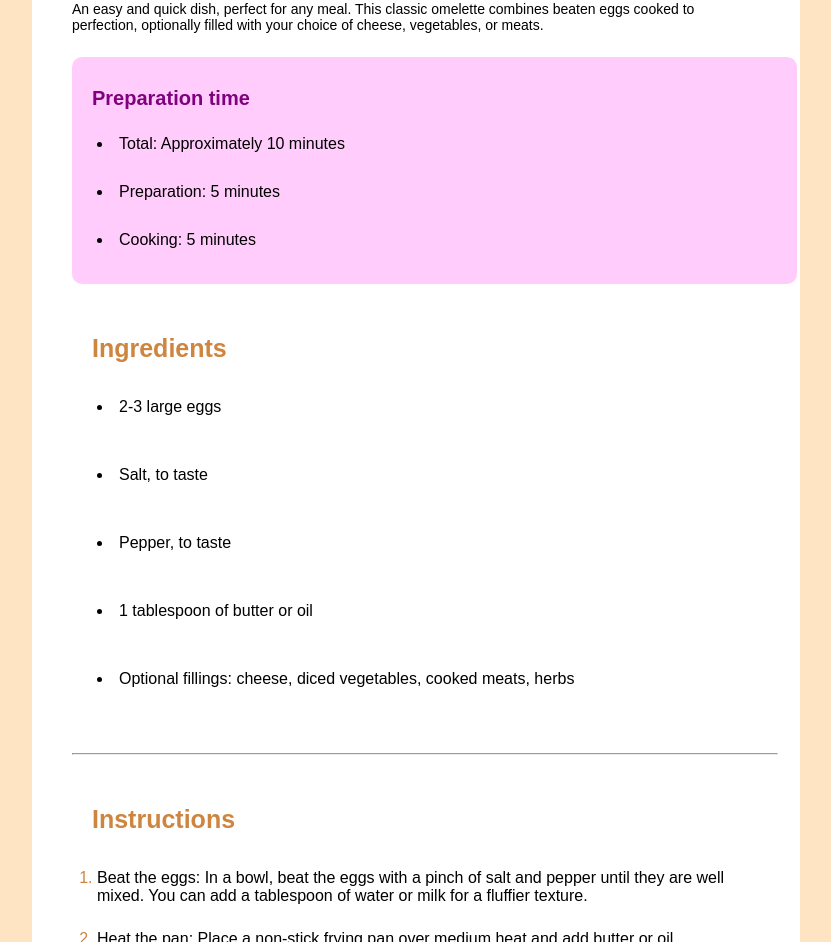
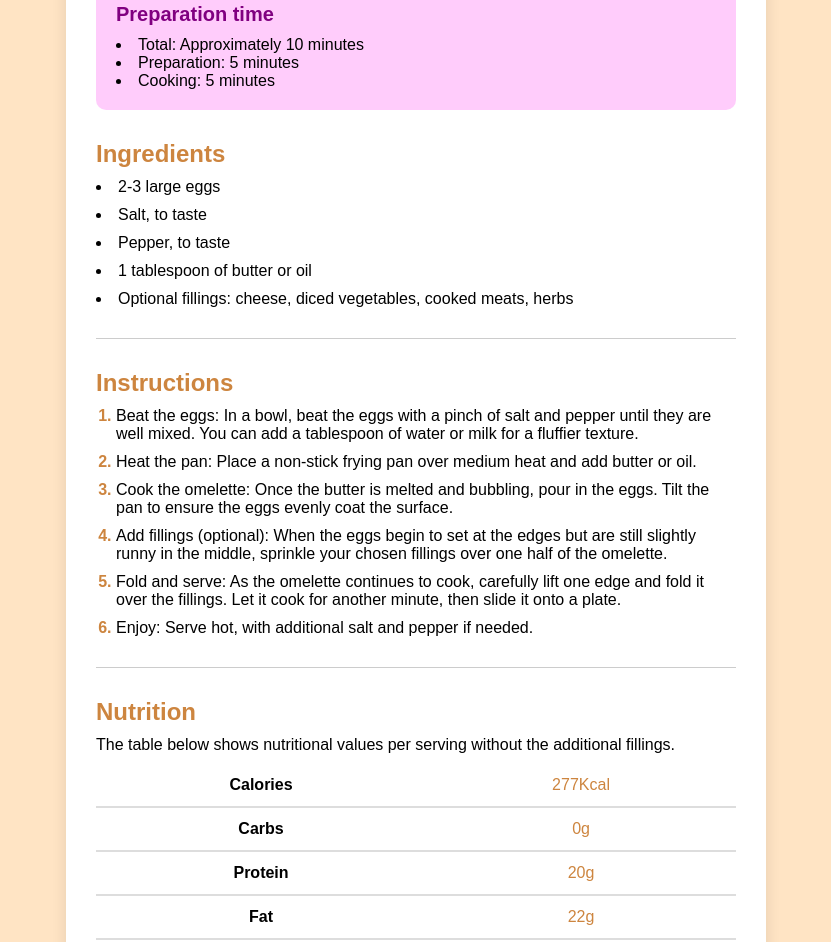
Before and after one commit to LucasLorde00/FEM-Omellete-Recipe, a plain HTML site: page index.html in a window 1280 px wide. Shown: the part 508-1450 px from the top of the page, without its empty margins (224-1055 px from the left). Drawn offline with Linux system fonts and the light colour scheme.

Commit message:
style.css

```diff
--- a/style.css
+++ b/style.css
@@ -1,31 +1,24 @@
 * {
     margin: 0;
     padding: 0;
+    box-sizing: border-box;
     font-family: Arial, Helvetica, sans-serif;
-}
-
-html {
-    height: 100%;
 }
 
 body {
     background-color: bisque;
     display: flex;
     justify-content: center;
-    align-items: center;
-    flex-direction: column;
+    padding: 20px;
 }
 
 .main-div {
     background-color: white;
     border-radius: 20px;
-    min-height: auto;
-    width: 60dvw;
-    margin-top: 10dvh;
-}
-
-.sub-div {
-    padding: 40px;
+    width: 100%;
+    max-width: 700px;
+    padding: 30px;
+    box-shadow: 0 0 15px rgba(0, 0, 0, 0.1);
 }
 
 .sub-div img {
@@ -36,80 +29,83 @@ body {
 }
 
 .initial-text {
+    margin: 30px 0;
     text-align: left;
-    text-justify: auto;
-    margin: 3dvh 0;
 }
 
 .initial-text strong {
     font-size: 30px;
+    display: block;
+    margin-bottom: 10px;
 }
 
 .initial-text p {
     font-size: 14px;
-    margin-top: 2dvh;
+    line-height: 1.6;
 }
 
 .preparation-time {
-    display: flex;
-    flex-direction: column;
-    align-items: flex-start;
-    margin: 20px 0;
+    background-color: rgba(255, 0, 234, 0.2);
     padding: 20px;
     border-radius: 10px;
-    width: 53.5dvw;
-    background-color: rgba(255, 0, 234, 0.2);
+    margin: 30px 0;
 }
 
-.preparation-time h1{
+.preparation-time h1 {
     font-size: 20px;
     color: purple;
-   margin: 10px 0px;
+    margin-bottom: 10px;
 }
 
-.preparation-time li {
-    margin: 15px 5px;
+.preparation-time ul {
+    list-style: disc inside;
 }
 
-hr {
-    width: 55dvw;
+.ingredients,
+.instructions,
+.nutrition {
+    margin: 30px 0;
 }
 
-.ingredients, .instructions, .nutrition {
-    display: flex;
-    flex-direction: column;
-    align-items: flex-start;
-    margin: 20px 0px;
-    padding: 20px;
+.ingredients h1,
+.instructions h1,
+.nutrition h1 {
+    font-size: 24px;
+    color: peru;
+    margin-bottom: 10px;
 }
 
-.ingredients h1, .instructions h1, .nutrition h1 {
-    font-size: 25px;
-    color: peru;
-    margin: 10px 0px;
+.ingredients ul,
+.instructions ol {
+    padding-left: 20px;
 }
 
-.ingredients li, .instructions ol li {
-    margin: 25px 5px;
+.ingredients li,
+.instructions li {
+    margin-bottom: 10px;
 }
 
 .instructions ol li::marker {
     color: peru;
+    font-weight: bold;
+}
+
+hr {
+    margin: 30px 0;
+    border: none;
+    border-top: 1px solid #ccc;
 }
 
 .nutrition table {
-    width: 50dvw;
-    margin: 40px 0;
+    width: 100%;
     border-collapse: collapse;
-}
-
-.nutrition table tr {
-    border-bottom: 2px solid #ddd;
+    margin-top: 10px;
 }
 
 .nutrition table td,
 .nutrition table th {
     padding: 12px;
+    border-bottom: 2px solid #ddd;
     text-align: center;
 }
 
@@ -120,8 +116,35 @@ hr {
 .attribution {
     font-size: 11px;
     text-align: center;
+    margin-top: 20px;
 }
 
 .attribution a {
     color: hsl(228, 45%, 44%);
 }
+
+@media (max-width: 600px) {
+    .main-div {
+        padding: 20px;
+    }
+
+    .initial-text strong {
+        font-size: 24px;
+    }
+
+    .ingredients h1,
+    .instructions h1,
+    .nutrition h1 {
+        font-size: 20px;
+    }
+
+    .preparation-time h1 {
+        font-size: 18px;
+    }
+
+    .nutrition table td,
+    .nutrition table th {
+        font-size: 12px;
+        padding: 8px;
+    }
+}
```
